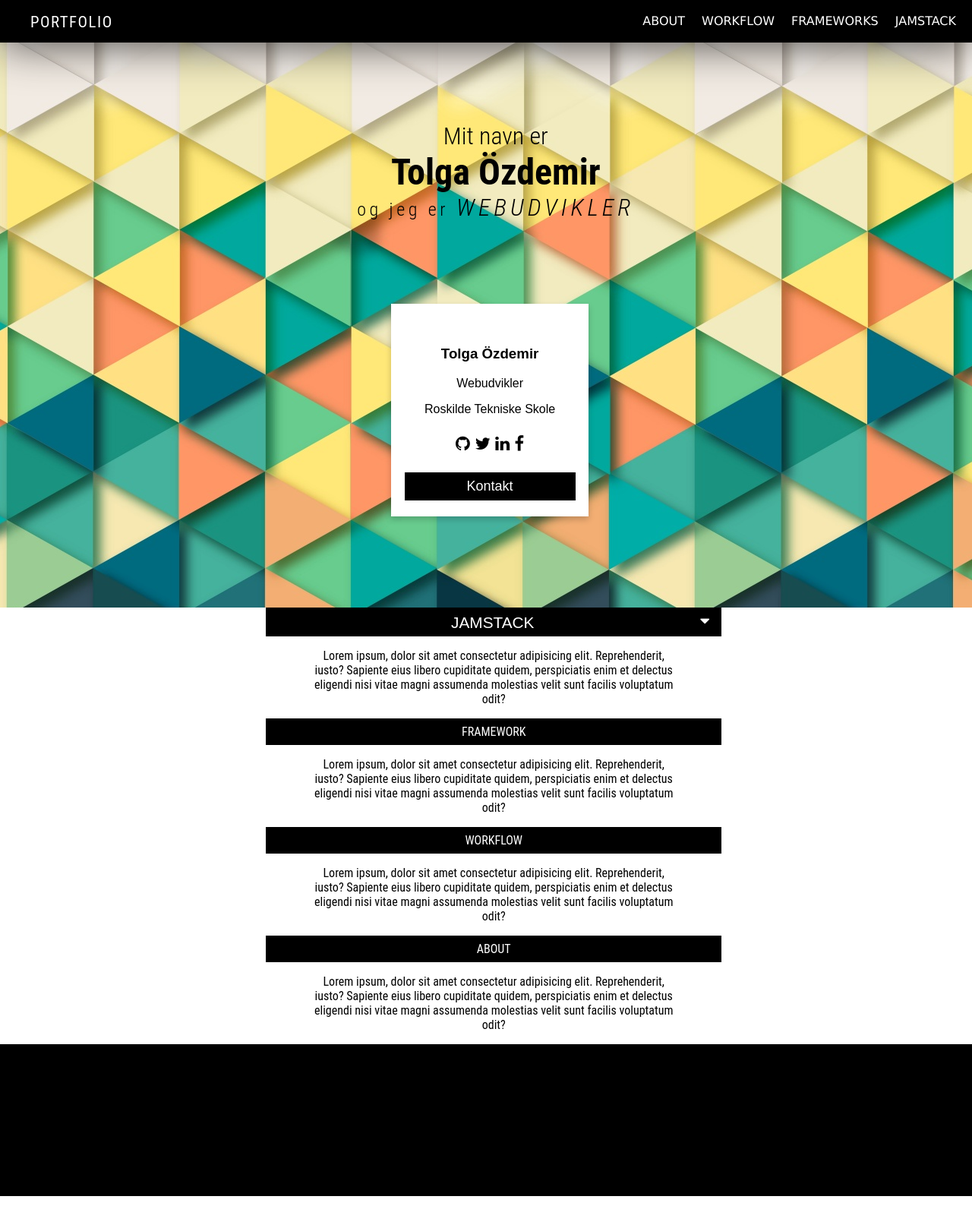
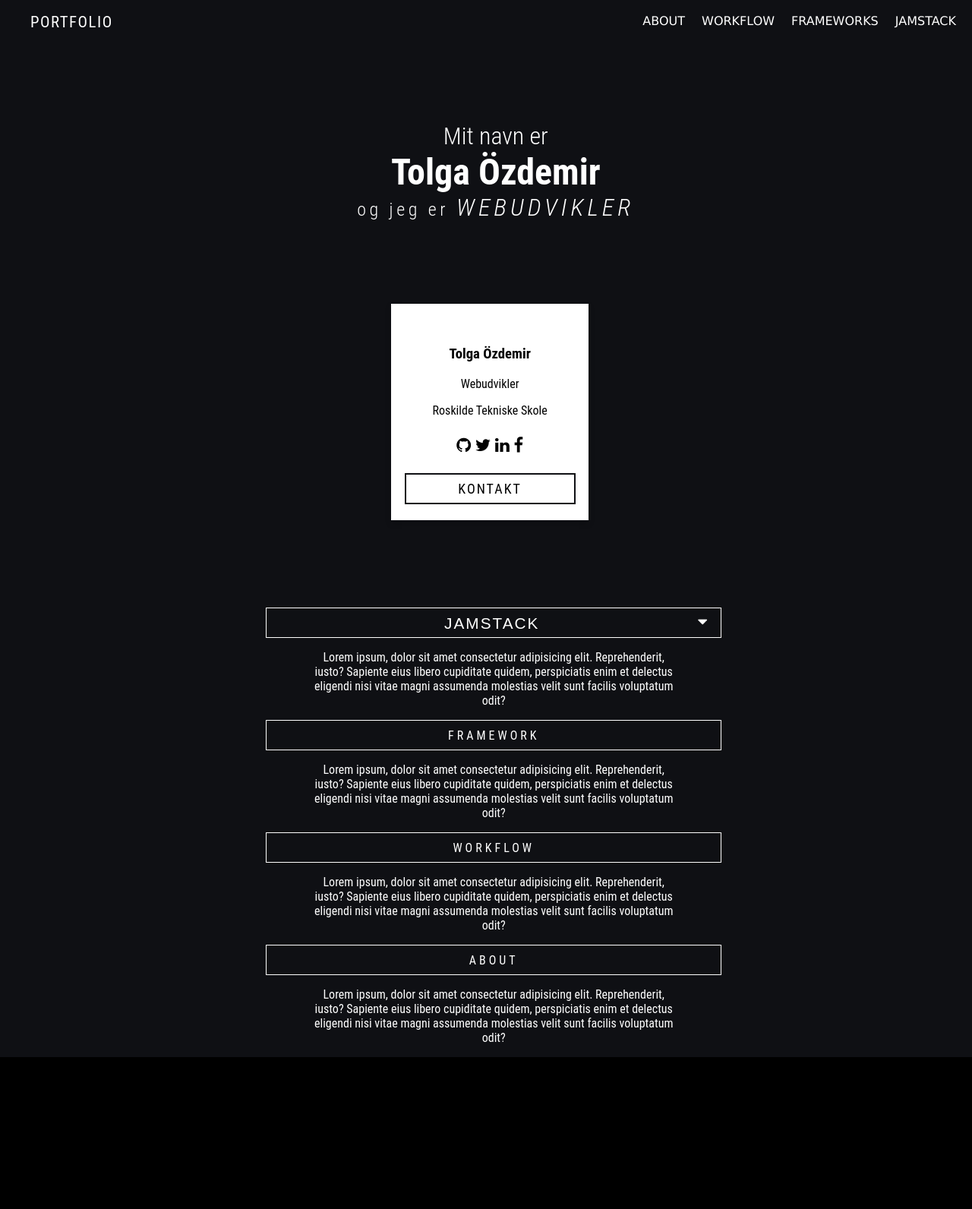
Before and after one commit to rts-cmk-wuhf02/praktikperiode-portfolio-TolgaAkaMoon, a Node project: template assets/html/templates/index.ejs in a window 1280 px wide. Shown: the whole page at 76% size. Run offline with Node 20 templates, Linux system fonts and the light colour scheme; the template is opened without the code that fills it, so the values that code supplies are empty; style sheets or scripts are compiled from the project's sources.

Commit message:
made modern with css

```diff
--- a/assets/css/components/card.scss
+++ b/assets/css/components/card.scss
@@ -1,6 +1,6 @@
 .sectionPrev__card {
     text-align: center;
-    font-family: arial;
+    font-family: 'Roboto Condensed', sans-serif;
     position: absolute;
     top: 50%;
     max-height: 300px;
@@ -15,7 +15,7 @@
     box-shadow: 0 4px 8px 0 rgba(0, 0, 0, 0.2);
     background-color: white;
     text-align: center;
-    font-family: arial;
+    font-family: 'Roboto Condensed', sans-serif;
     width: 75vw;
     padding: 5px;
     margin: 0 auto;
@@ -24,15 +24,20 @@
   .card.title {
     color: grey;
     font-size: 18px;
+    font-family: 'Roboto Condensed', sans-serif;
   }
 
-  button {
+  .card__button {
+    font-family: 'Roboto Condensed', sans-serif;
     border: none;
     outline: 0;
     display: inline-block;
     padding: 8px;
-    color: white;
-    background-color: #000;
+    color: black;
+    background-color: white;
+    border: 2px solid #0f1014;
+    text-transform: uppercase;
+    letter-spacing: 2px;
     text-align: center;
     cursor: pointer;
     width: 90%;
--- a/assets/css/components/header.scss
+++ b/assets/css/components/header.scss
@@ -24,11 +24,8 @@
 nav {
     display: grid;
     background-color: none;
-    color: black;
-    background-color: black;
-    -webkit-box-shadow: 0px 0px 60px -1px rgba(0,0,0,0.82);
-    -moz-box-shadow: 0px 0px 60px -1px rgba(0,0,0,0.82);
-    box-shadow: 0px 0px 60px -1px rgba(0,0,0,0.82);
+    color: white;
+    background-color: #0f1014;
     width: 100%;
     grid-template-columns: 1fr 0.2fr;
     grid-auto-rows: auto;
@@ -42,7 +39,7 @@ nav ul {
 	grid-template-rows: repeat(4, 1fr);
 	height: 300px;
 	width: 100%;
-	background-color: #707070;
+	background-color: #0f1014;
 	grid-column-start: 1;
     grid-column-end: 3;
     transition: all 0.1s ease-in-out;
@@ -71,6 +68,11 @@ ul li a {
 #checkbox:checked + #uList {
     transition: all 0.1s ease-in-out;
     display: grid;
+    @keyframes rightToLeft {
+        from {transform: translateX(100vw)}
+        to {transform: translateX(0vw)}
+    }
+    animation: rightToLeft 0.7s ease;
 }
 
 #checkboxLabel {
@@ -130,11 +132,6 @@ ul li a {
 
     nav {
         display: grid;
-        color: black;
-        background-color: black;
-        -webkit-box-shadow: 0px 0px 60px -1px rgba(0,0,0,0.82);
-        -moz-box-shadow: 0px 0px 60px -1px rgba(0,0,0,0.82);
-        box-shadow: 0px 0px 60px -1px rgba(0,0,0,0.82);
         width: 100%;
         grid-template-columns: 44% 56%;
         align-items: center;
--- a/assets/css/components/jamstack.scss
+++ b/assets/css/components/jamstack.scss
@@ -5,7 +5,7 @@
     z-index: 1;
     top: 0;
     left: 0;
-    background-color: #111;
+    background-color: #0f1014;
     overflow-x: hidden;
   }
 
@@ -23,9 +23,11 @@
     width: 100%;
     cursor: pointer;
     outline: none;
-    background-color: black;
     text-align: center;
     font-size: 1.3rem;
+    background-color: none;
+    border: 1px solid white;
+    letter-spacing: 2px;
   }
 
   /* On mouse-over */
@@ -49,7 +51,6 @@
 
   /* Add an active class to the active dropdown button */
   .activeJob {
-    background-color: darkslategrey;
     color: white;
   }
 
@@ -81,7 +82,8 @@
     text-align: center;
     width: 80%;
     max-width: 600px;
-    font-family: 'Roboto Condensed', sans-serif
+    font-family: 'Roboto Condensed', sans-serif;
+    color: white;
   }
 
   // new
@@ -90,6 +92,11 @@
     font-size: 1em;
     width: 100%;
     text-transform: uppercase;
+    background-color: #0f1014;
+    border: 1px solid white;
+    color: white;
+    min-height: 40px;
+    letter-spacing: 4px;
   }
 
   .Work__button {
@@ -97,6 +104,11 @@
     text-transform: uppercase;
     width: 100%;
     font-size: 1em;
+    background-color: #0f1014;
+    border: 1px solid white;
+    color: white;
+    min-height: 40px;
+    letter-spacing: 4px;
   }
 
   .About__button {
@@ -104,4 +116,9 @@
     text-transform: uppercase;
     width: 100%;
     font-size: 1em;
+    background-color: #0f1014;
+    min-height: 40px;
+    color: white;
+    border: 1px solid white;
+    letter-spacing: 4px;
   }
--- a/assets/css/components/main.scss
+++ b/assets/css/components/main.scss
@@ -1,8 +1,4 @@
 .main {
-    background-repeat: no-repeat;
-    background-position: center;
-    background-size: auto;
-    background-color: white;
     margin: 0;
     padding: 0;
     z-index: -10;
@@ -58,7 +54,7 @@
 
 .section__h1 {
     position: absolute;
-    color: black;
+    color: white;
     font-family: 'Roboto Condensed', sans-serif;
     font-size: 2rem;
     margin: 0;
@@ -73,7 +69,7 @@
 
 .section__text {
     position: absolute;
-    color: black;
+    color: white;
     font-family: 'Roboto Condensed', sans-serif;
     margin: 0;
     top: 52%;
@@ -109,7 +105,6 @@
     /* main */
     .main {
         height: 100vh;
-        background-image: url("../images/background.jpg");
         margin: 0;
     }
 
--- a/assets/css/style.scss
+++ b/assets/css/style.scss
@@ -1,4 +1,5 @@
 body {
+    background-color: #0f1014;
     margin: 0;
     padding: 0;
     overflow-x: hidden;
--- a/assets/html/templates/index.ejs
+++ b/assets/html/templates/index.ejs
@@ -22,7 +22,7 @@
                       <a href="#"><i class="fa fa-linkedin"></i></a>
                       <a href="#"><i class="fa fa-facebook"></i></a>
                     </div>
-                    <p><button>Kontakt</button></p>
+                    <p><button class="card__button">Kontakt</button></p>
                 </div>
         </section>
     </article>
@@ -32,9 +32,9 @@
             <button class="dropdown-btn">JAMSTACK<i class="fa fa-caret-down"></i>
             </button>
             <div class="dropdown-container">
-              <a href="#">JavaScript</a>
-              <a href="#">API</a>
-              <a href="#">HTML</a>
+              <a href="">JavaScript</a>
+              <a href="">API</a>
+              <a href="">HTML</a>
             </div>
             <p class="main__jamDesc">Lorem ipsum, dolor sit amet consectetur adipisicing elit. Reprehenderit, iusto? Sapiente eius libero cupiditate quidem, perspiciatis enim et delectus eligendi nisi vitae magni assumenda molestias velit sunt facilis voluptatum odit?</p>
         </div>
```
